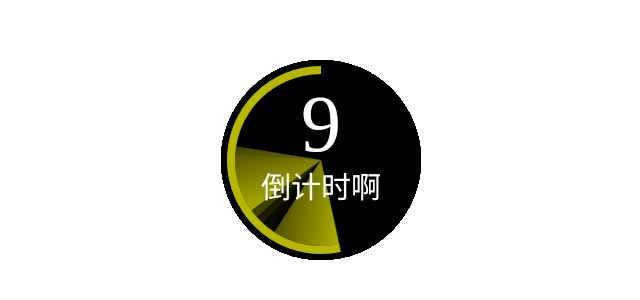
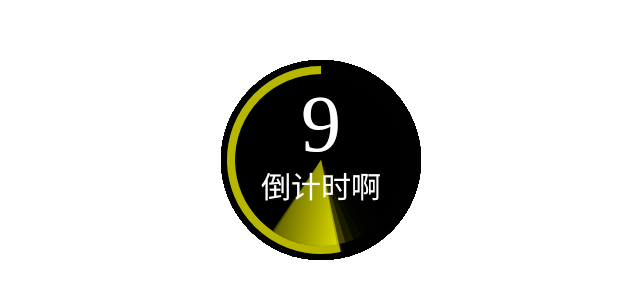
Before and after one commit to Damon0820/vue-countdown, a Vue app: page / in a window 1280 px wide. Shown: the top 300 px of the page, without its empty margins (319-959 px from the left). Built offline with nearby package versions, Linux system fonts and the light colour scheme.

Commit message:
update Readme

```diff
--- a/src/App.vue
+++ b/src/App.vue
@@ -9,12 +9,14 @@
         :tiping="tiping"
         :tipend="tipend"
         :bgCir="bgCir"
+        :statusChange="statusChange"
         @onEnd="onEnd"/>
      </div>
   </div>
 </template>
 
 <script>
+
 import countDown from './components/countDown'
 
 export default {
@@ -36,13 +38,15 @@ export default {
         text: '结束了',
         color: '#fff'
       },
-      bgCir: 'rgba(0, 0, 0, .6)'
+      bgCir: 'rgba(0, 0, 0, .6)',
+      statusChange: [14000, 4000]
     }
   },
   methods: {
+    // 重新开启新的倒计时
     fireCD () {
       // 自定义参数设置
-      this.time = 33
+      this.time = 11
       this.width = 300
       this.height = 300
       this.tiping = 'gogogo'
--- a/src/components/countDown.vue
+++ b/src/components/countDown.vue
@@ -55,17 +55,28 @@
   export default {
     props: {
       // 开始倒计时
-      fire: validatorNumber(0),
+      fire: Object.assign({require: true}, validatorNumber(0)),
       width: validatorNumber(200),
       height: validatorNumber(200),
       // 倒计时的总时间 (s)
-      time: validatorNumber(10),
+      time: validatorNumber(15),
+      // 倒计时的状态改变(绿 => 黄 => 红)
+      statusChange: {
+        type: Array,
+        default () {
+          return [10000, 5000]
+        },
+        validator (val) {
+          return val.length === 2
+        }
+      },
       // 倒计时进行时的文本
       tiping: validatorFontStyle('倒计时', '#fff'),
       // 倒计时结束时的文本
       tipend: validatorFontStyle('END', '#fff'),
       // 倒计时圆盘背景颜色
       bgCir: {
+        type: String,
         default: 'rgba(0, 0, 0, .6)'
       }
     },
@@ -146,17 +157,17 @@
       },
       colorChange () {
         switch (true) {
-          case this.timeLeft >= 10000 :
+          case this.timeLeft >= this.statusChange[0] :
             this.color[0] = 'rgba(0, 255, 0, .6)'
             this.color[1] = 'rgba(0, 100, 0, .6)'
             break
-          case this.timeLeft >= 5000 :
+          case this.timeLeft >= this.statusChange[1] :
             this.color[0] = 'rgba(255, 255, 0, .6)'
             this.color[1] = 'rgba(100, 100, 0, .6)'
             // 运动扇形的速度增量
             this.speedFan += degFanStep[0] * fps / 60
             break
-          case this.timeLeft <= 5000 :
+          case this.timeLeft <= this.statusChange[1] :
             this.color[0] = 'rgba(255, 0, 0, .6)'
             this.color[1] = 'rgba(100, 0, 0, .6)'
             // 运动扇形的速度增量
@@ -192,7 +203,7 @@
           this.drawFan(this.degCs)
 
           // 快速运动的扇形
-          if (this.timeLeft < 10000) {
+          if (this.timeLeft < this.statusChange[0]) {
             // 速度不断加快
             let sDeg = this.speedFan
             this.drawFan(sDeg)
```
Also changed, not shown: 2 other files (tests, documents, lock files or other folders).
